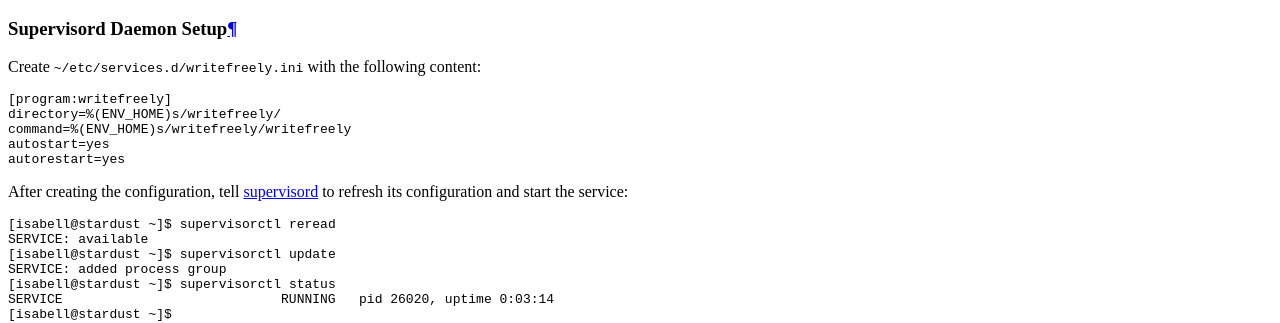
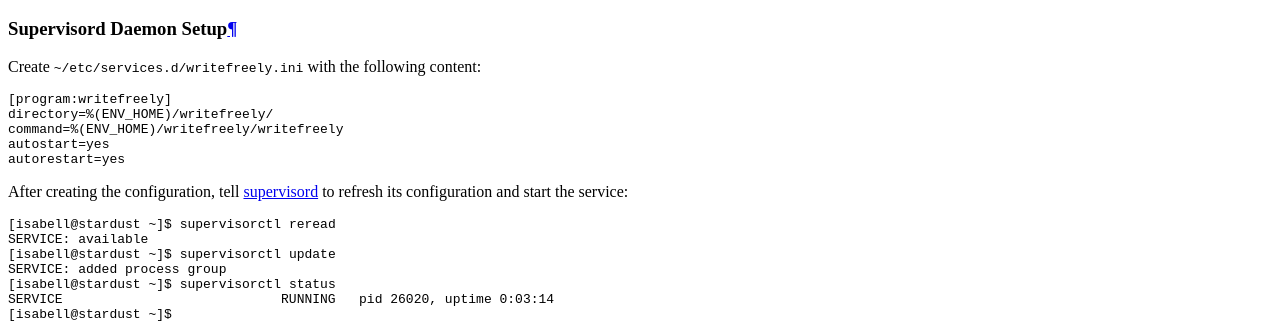
Before and after one commit to Uberspace/lab, a Sphinx documentation site: the page built from source/guide_writefreely.rst, in a window 1280 px wide and 900 px high, scrolled down 6103 px. Shown: the part 153-476 px from the top of the window. Built offline with Sphinx 7.4.7 and the Read the Docs theme 2.0.0, drawn with Linux system fonts in a browser that asks for light colours.

Commit message:
Remove trailing "s" in supervisord setup

```diff
--- a/source/guide_writefreely.rst
+++ b/source/guide_writefreely.rst
@@ -161,8 +161,8 @@
 .. code-block:: ini
 
   [program:writefreely]
-  directory=%(ENV_HOME)s/writefreely/
-  command=%(ENV_HOME)s/writefreely/writefreely
+  directory=%(ENV_HOME)/writefreely/
+  command=%(ENV_HOME)/writefreely/writefreely
   autostart=yes
   autorestart=yes
 
```
